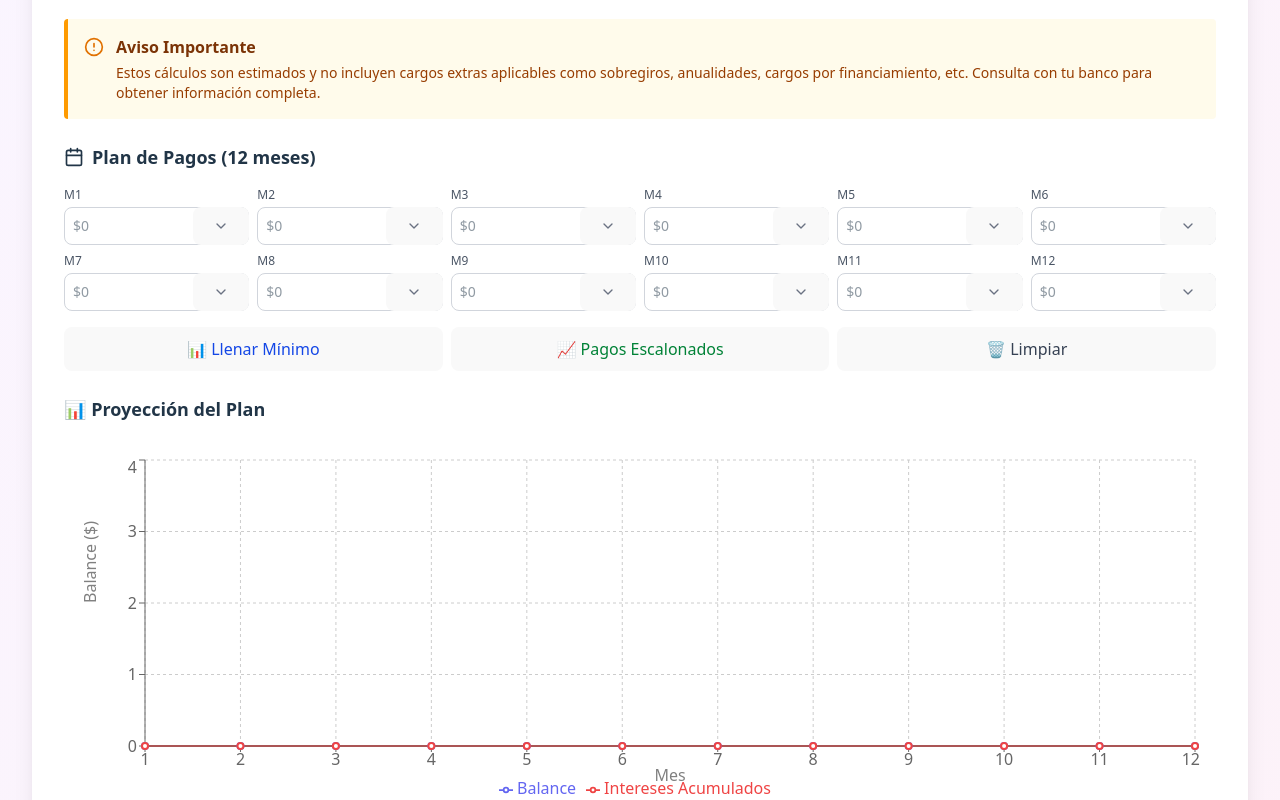
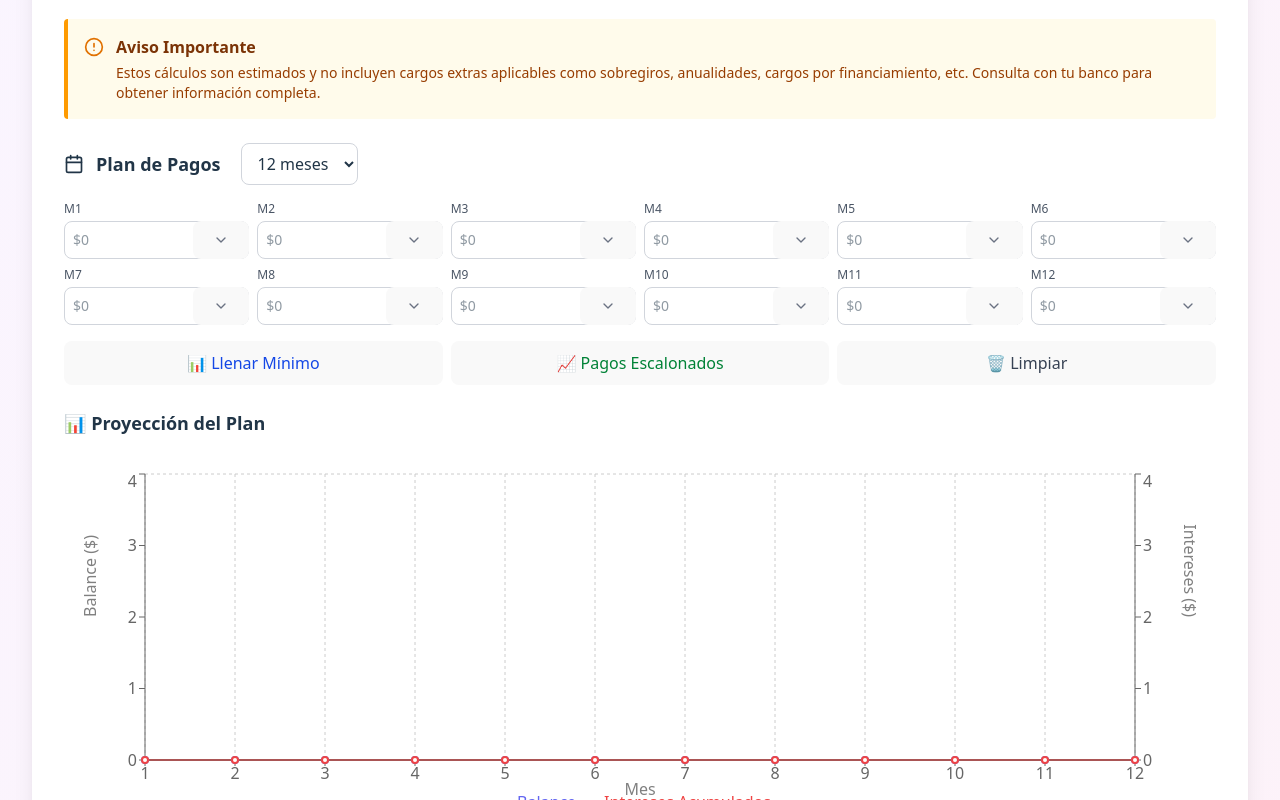
Before and after one commit to drfernandez1221-coder/planificador-financiero, a React (Vite) app: page / in a window 1280 px wide. Both pictures are taken after a click on the button "🚀 Comenzar Simulación". Shown: the part 273-1073 px from the top of the page. Built offline with nearby package versions, Linux system fonts and the light colour scheme.

Commit message:
Cambios en la linea del grafico y mensaje de alerta por poco pago

```diff
--- a/src/App.jsx
+++ b/src/App.jsx
@@ -21,6 +21,7 @@ export default function CreditCardPlanner() {
   const [cutoffDay, setCutoffDay] = useState('15');
   const [paymentDueDay, setPaymentDueDay] = useState('25');
 
+  const [planMonths, setPlanMonths] = useState(12);
   const [paymentPlan, setPaymentPlan] = useState(Array(12).fill(''));
   const chartRef = useRef(null);
 
@@ -83,19 +84,17 @@ export default function CreditCardPlanner() {
   };
 
   const autoFillPaymentPlan = (type) => {
-    const newPlan = [...paymentPlan];
-
     if (type === 'minimum') {
       // Llenar con pago mínimo
-      const newPlan = Array(12).fill(minPayment.toFixed(2));
+      const newPlan = Array(planMonths).fill(minPayment.toFixed(2));
       setPaymentPlan(newPlan);
     } else if (type === 'graduated') {
-      // Pagos escalonados para saldar en un año
+      // Pagos escalonados para saldar en el período seleccionado
       let remainingBalance = balance;
       const graduatedPlan = [];
 
-      for (let i = 0; i < 12; i++) {
-        const monthsLeft = 12 - i;
+      for (let i = 0; i < planMonths; i++) {
+        const monthsLeft = planMonths - i;
         const interest = remainingBalance * monthlyRate;
         const payment = (remainingBalance + interest) / monthsLeft;
         graduatedPlan.push(Math.max(payment, minPayment).toFixed(2));
@@ -118,7 +117,7 @@ export default function CreditCardPlanner() {
     let remainingBalance = balance;
     let totalInterest = totalInterestPaid;
 
-    for (let i = 0; i < 12; i++) {
+    for (let i = 0; i < planMonths; i++) {
       const payment = parseFloat(paymentPlan[i]) || 0;
 
       if (remainingBalance <= 0) {
@@ -181,6 +180,7 @@ export default function CreditCardPlanner() {
     setAchievements([]);
     setShowWarning(false);
     setShowSettings(false);
+    setPlanMonths(12);
     setPaymentPlan(Array(12).fill(''));
   };
 
@@ -476,12 +476,24 @@ export default function CreditCardPlanner() {
               </div>
             </div>
 
-            <h3 className="font-semibold text-lg mb-4 flex items-center gap-2">
+            <div className="flex items-center gap-3 mb-4">
               <Calendar className="w-5 h-5" />
-              Plan de Pagos (12 meses)
-            </h3>
+              <h3 className="font-semibold text-lg">Plan de Pagos</h3>
+              <select
+                value={planMonths}
+                onChange={(e) => {
+                  const newMonths = parseInt(e.target.value);
+                  setPlanMonths(newMonths);
+                  setPaymentPlan(Array(newMonths).fill(''));
+                }}
+                className="ml-2 px-3 py-2 border border-gray-300 rounded-lg focus:ring-2 focus:ring-indigo-500 bg-white font-medium"
+              >
+                <option value="6">6 meses</option>
+                <option value="12">12 meses</option>
+              </select>
+            </div>
 
-            <div className="grid grid-cols-3 sm:grid-cols-4 md:grid-cols-6 gap-2 mb-4">
+            <div className="mb-4" style={{display: 'grid', gridTemplateColumns: `repeat(${planMonths === 6 ? 3 : 6}, minmax(0, 1fr))`, gap: '0.5rem'}}>
               {paymentPlan.map((payment, index) => (
                 <div key={index} className="flex flex-col relative">
                   <label className="text-xs font-medium text-gray-600 mb-1">M{index + 1}</label>
@@ -552,7 +564,7 @@ export default function CreditCardPlanner() {
               </button>
               <button
                 onClick={() => {
-                  setPaymentPlan(Array(12).fill(''));
+                  setPaymentPlan(Array(planMonths).fill(''));
                   setShowCellMenu(null);
                 }}
                 className="flex-1 min-w-[150px] px-3 py-2 bg-gray-100 text-gray-700 rounded-lg hover:bg-gray-200 transition text-sm font-medium"
@@ -564,6 +576,20 @@ export default function CreditCardPlanner() {
 
           <div className="mb-8">
             <h3 className="font-semibold text-lg mb-4">📊 Proyección del Plan</h3>
+
+            {planProjection[planMonths - 1]?.balance > 0 && (
+              <div className="bg-red-50 border-l-4 border-red-500 p-4 mb-4 rounded">
+                <div className="flex gap-3">
+                  <AlertCircle className="w-5 h-5 text-red-600 flex-shrink-0 mt-0.5" />
+                  <div>
+                    <h3 className="font-semibold text-red-900">⚠️ Estos pagos no son suficientes</h3>
+                    <p className="text-sm text-red-800 mt-1">
+                      Estos pagos no son suficientes para saldar el monto total adeudado en el tiempo establecido. Al finalizar el mes {planMonths}, aún quedaría un saldo de ${planProjection[planMonths - 1]?.balance.toFixed(2)}.
+                    </p>
+                  </div>
+                </div>
+              </div>
+            )}
 
             {planProjection.some(p => p.payment > 0 && p.payment < minPayment * 0.8) && (
               <div className="bg-red-50 border-l-4 border-red-500 p-4 mb-4 rounded">
@@ -587,7 +613,15 @@ export default function CreditCardPlanner() {
                     dataKey="month"
                     label={{ value: 'Mes', position: 'insideBottom', offset: -5 }}
                   />
-                  <YAxis label={{ value: 'Balance ($)', angle: -90, position: 'insideLeft' }} />
+                  <YAxis
+                    yAxisId="left"
+                    label={{ value: 'Balance ($)', angle: -90, position: 'insideLeft' }}
+                  />
+                  <YAxis
+                    yAxisId="right"
+                    orientation="right"
+                    label={{ value: 'Intereses ($)', angle: 90, position: 'insideRight' }}
+                  />
                   <Tooltip
                     content={({ active, payload }) => {
                       if (active && payload && payload.length) {
@@ -605,8 +639,8 @@ export default function CreditCardPlanner() {
                     }}
                   />
                   <Legend />
-                  <Line type="monotone" dataKey="balance" stroke="#6366f1" strokeWidth={2} name="Balance" />
-                  <Line type="monotone" dataKey="totalInterest" stroke="#ef4444" strokeWidth={2} name="Intereses Acumulados" />
+                  <Line yAxisId="left" type="monotone" dataKey="balance" stroke="#6366f1" strokeWidth={2} name="Balance" />
+                  <Line yAxisId="right" type="monotone" dataKey="totalInterest" stroke="#ef4444" strokeWidth={2} name="Intereses Acumulados" />
                 </LineChart>
               </ResponsiveContainer>
 
```
